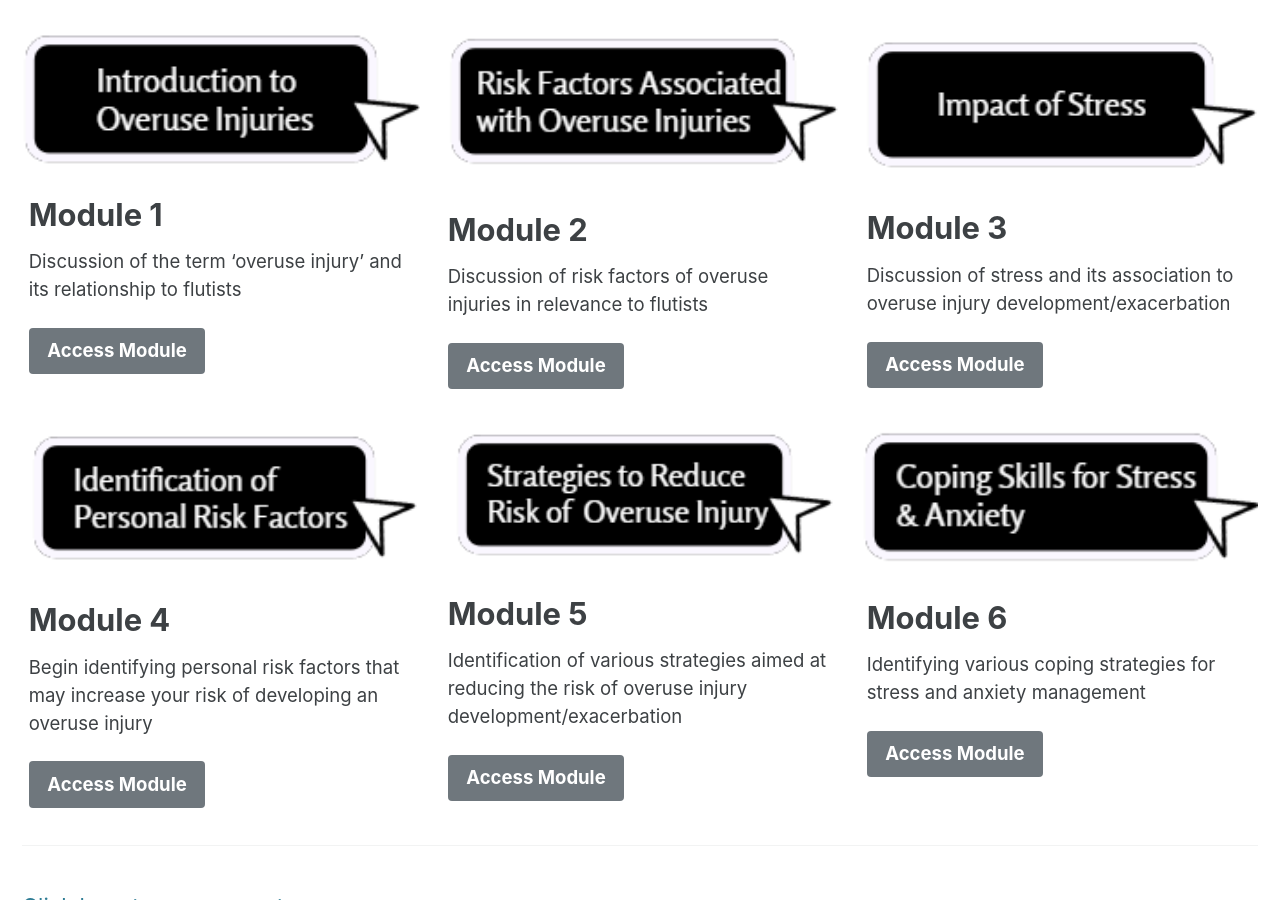
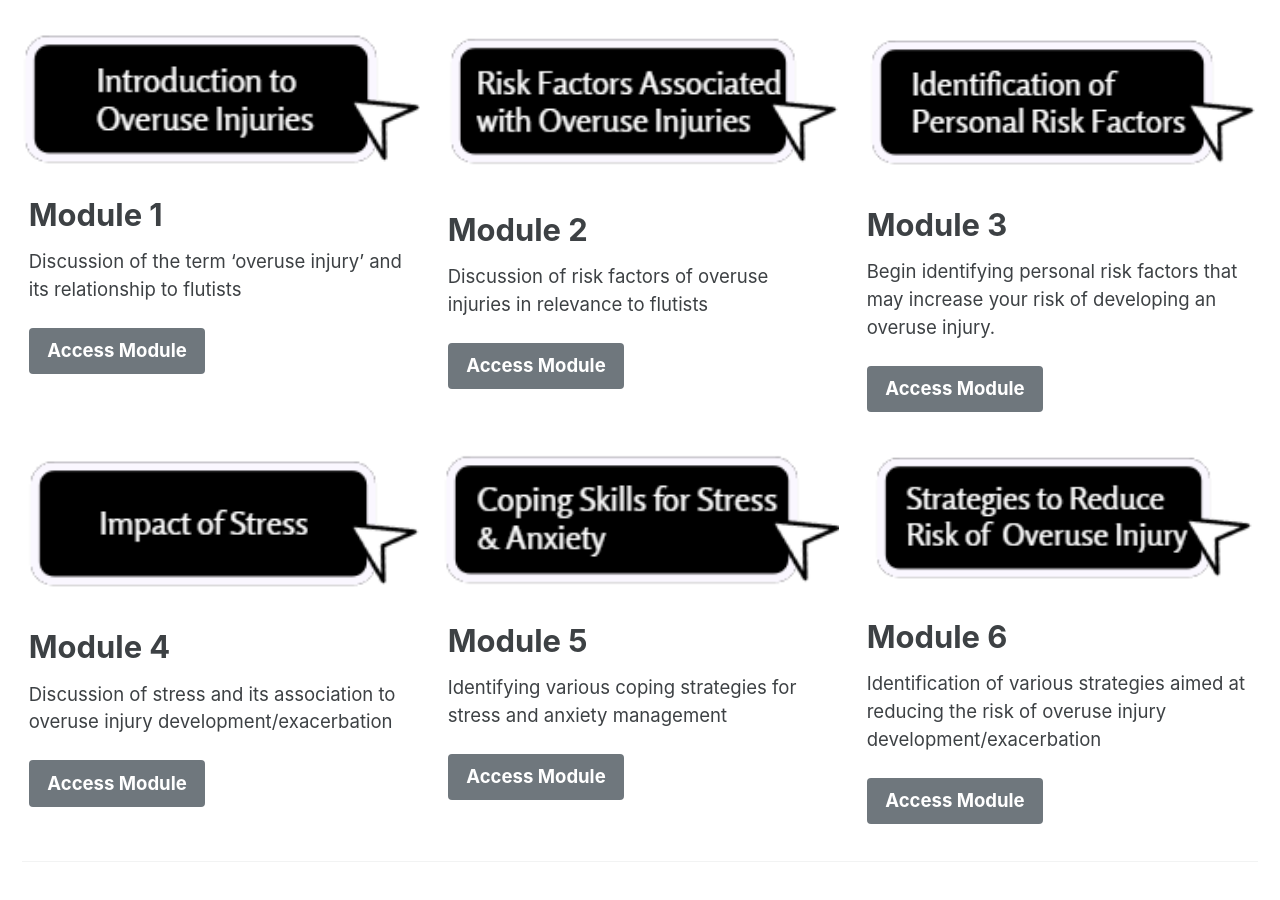
Before and after one commit to jkimOTD/old_site, a Jekyll site: the page built from index.html, in a window 1280 px wide and 900 px high, scrolled down 485 px. Built offline with Jekyll 4.4.1, drawn with Linux system fonts in a browser that asks for light colours; cached includes are drawn as plain includes; the list of posts is cut into pages by our own code.

Commit message:
Update index.html

```diff
--- a/index.html
+++ b/index.html
@@ -24,31 +24,31 @@ feature_row:
     url: "/Module2/"
     btn_class: "btn--primary"
     btn_label: "Access Module"
-  - image_path: /assets/images/module3official.png
+  - image_path: /assets/images/module4.png
     alt: "Module 3"
     title: "Module 3"
-    excerpt: "Discussion of stress and its association to overuse injury development/exacerbation"
+    excerpt: "Begin identifying personal risk factors that may increase your risk of developing an overuse injury."
     url: "/Module3/"
     btn_class: "btn--primary"
     btn_label: "Access Module"
-  - image_path: /assets/images/module4.png
+  - image_path: /assets/images/module3official.png
     alt: "Module 4"
     title: "Module 4"
-    excerpt: "Begin identifying personal risk factors that may increase your risk of developing an overuse injury"
+    excerpt: "Discussion of stress and its association to overuse injury development/exacerbation"
     url: "/Module4/"
     btn_class: "btn--primary"
     btn_label: "Access Module"
-  - image_path: /assets/images/module5official.png
+  - image_path: /assets/images/module 6.png
     alt: "Module 5"
     title: "Module 5"
-    excerpt: "Identification of various strategies aimed at reducing the risk of overuse injury development/exacerbation"
+    excerpt: "Identifying various coping strategies for stress and anxiety management"
     url: "/Module5/"
     btn_class: "btn--primary"
     btn_label: "Access Module"
-  - image_path: /assets/images/module 6.png
+  - image_path: /assets/images/module5official.png
     alt: "Module 6"
     title: "Module 6"
-    excerpt: "Identifying various coping strategies for stress and anxiety management"
+    excerpt: "Identification of various strategies aimed at reducing the risk of overuse injury development/exacerbation"
     url: "/Module6/"
     btn_class: "btn--primary"
     btn_label: "Access Module"
```
